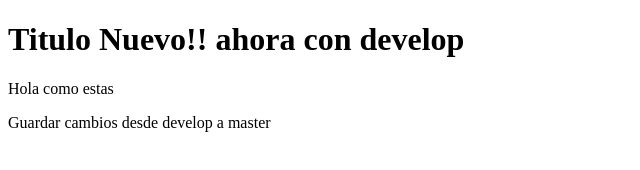
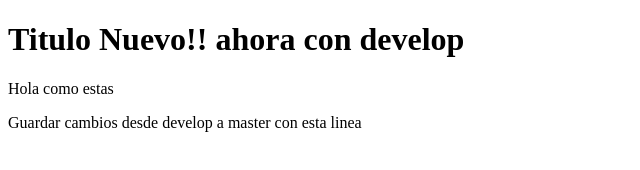
Before and after one commit to miguelangellopezlopez/Pruba4, a plain HTML site: page index.html in a window 1280 px wide. Shown: the whole page, without its empty margins (0-640 px from the left). Drawn offline with Linux system fonts and the light colour scheme.

Commit message:
Cambio hecho en develop

```diff
--- a/index.html
+++ b/index.html
@@ -8,6 +8,6 @@
     <body>
         <h1> Titulo Nuevo!! ahora con develop</h1>
         <p>Hola como estas</p>
-        <p>Guardar cambios desde develop a master</p>
+        <p>Guardar cambios desde develop a master con esta linea</p>
     </body>
 </html>
```
